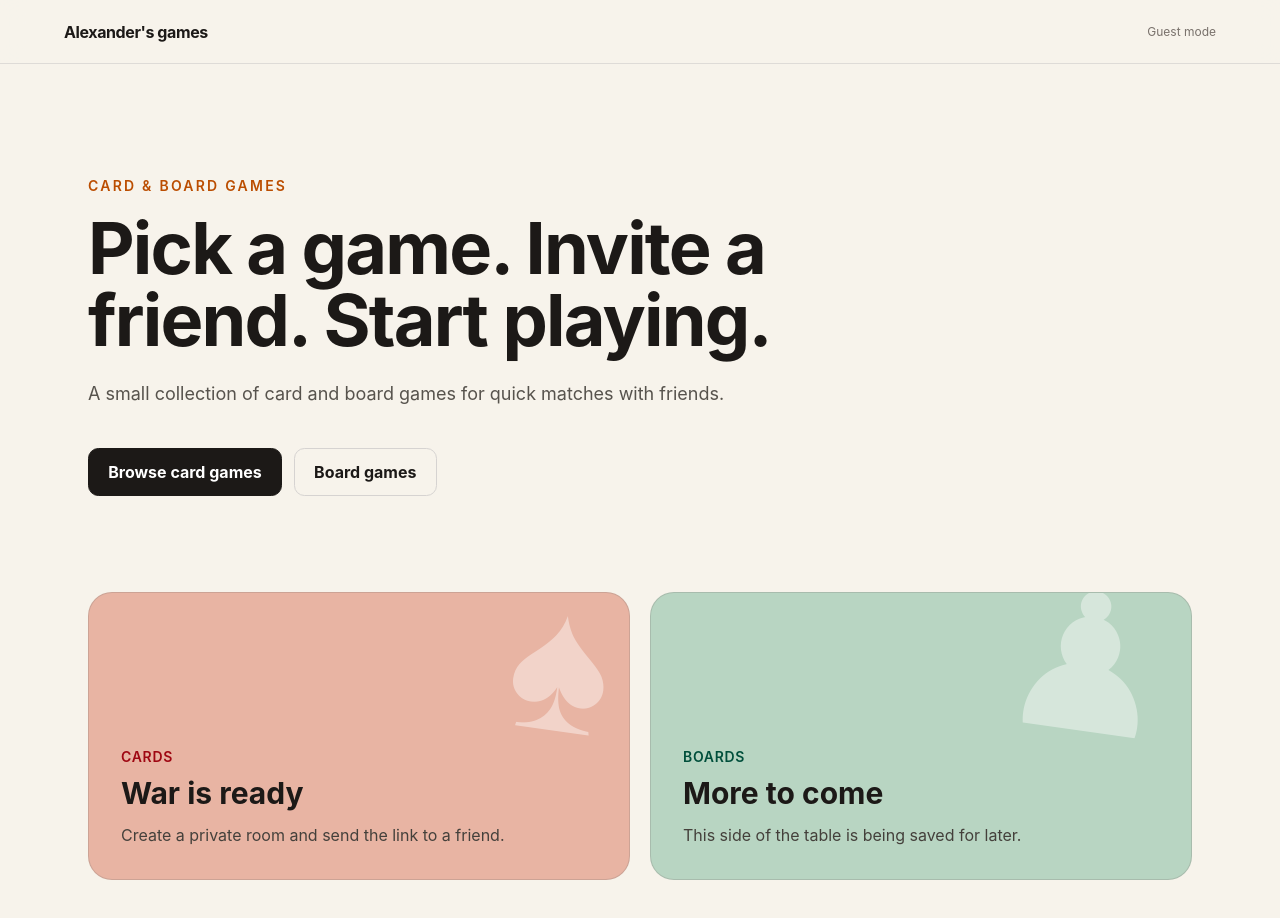
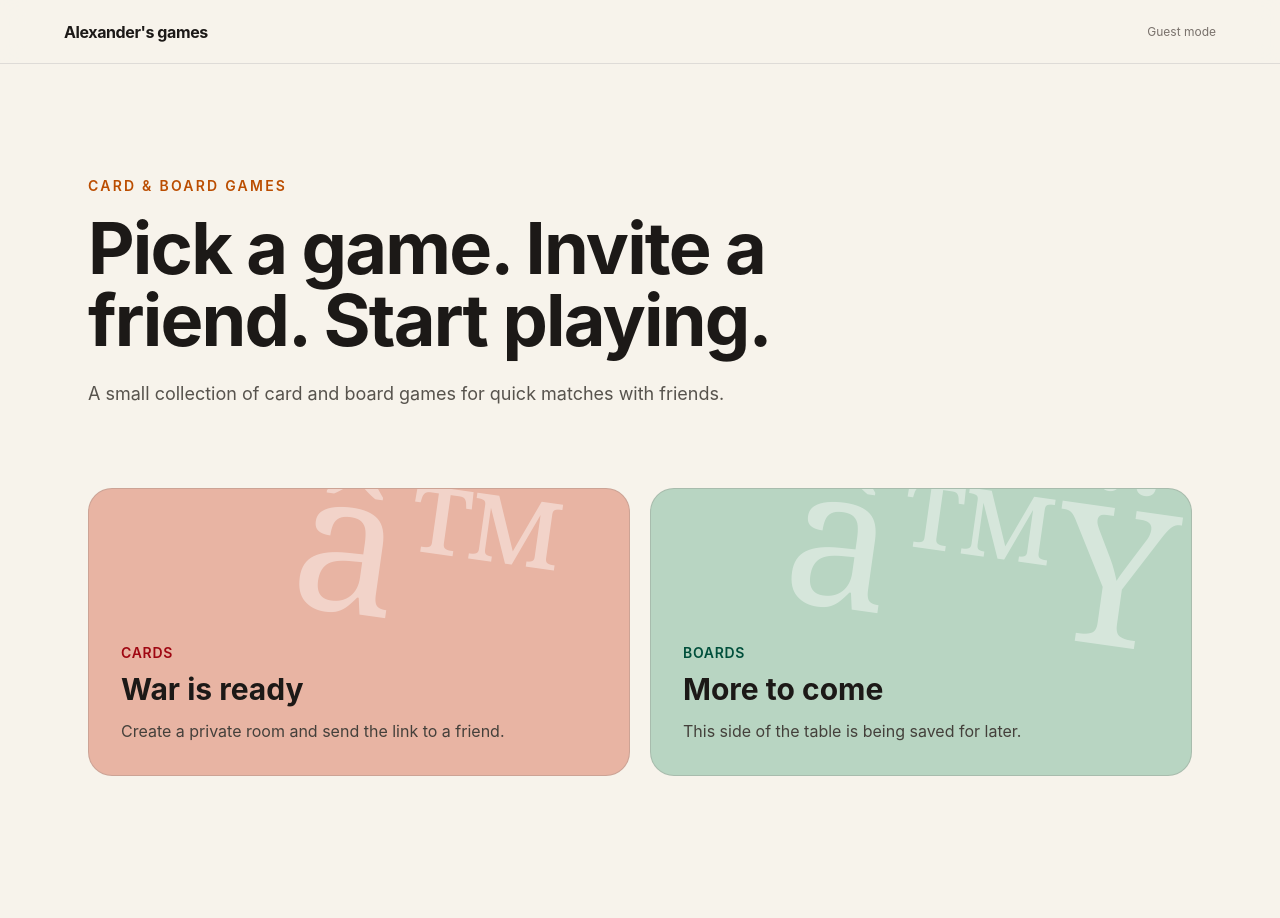
Before and after one commit to alkval/games-platform, a React (Vite) app: page / in a window 1280 px wide. Shown: the top 918 px of the page. After the commit the page ends 888 px from the top, so only its background shows below. Built offline with nearby package versions, Linux system fonts and the light colour scheme; no server answers; what boardgame.io would draw is missing.

Commit message:
Use cards as the single game category selector

```diff
--- a/src/client/pages/HomePage.tsx
+++ b/src/client/pages/HomePage.tsx
@@ -10,15 +10,11 @@ export function HomePage() {
         <p className="mt-6 max-w-2xl text-lg text-stone-600">
           A small collection of card and board games for quick matches with friends.
         </p>
-        <div className="mt-10 flex flex-wrap gap-3">
-          <Link className="primary-button" to="/cardgames">Browse card games</Link>
-          <Link className="secondary-button" to="/boardgames">Board games</Link>
-        </div>
       </motion.div>
 
-      <section className="mt-24 grid gap-5 md:grid-cols-2">
+      <section className="mt-14 grid gap-5 md:mt-20 md:grid-cols-2" aria-label="Choose a game category">
         <Link className="portal-card portal-card-warm" to="/cardgames">
-          <span className="portal-mark">♠</span>
+          <span className="portal-mark">â™ </span>
           <div>
             <p className="text-sm font-semibold uppercase tracking-wider text-red-800">Cards</p>
             <h2 className="mt-2 text-3xl font-bold">War is ready</h2>
@@ -26,7 +22,7 @@ export function HomePage() {
           </div>
         </Link>
         <Link className="portal-card portal-card-cool" to="/boardgames">
-          <span className="portal-mark">♟</span>
+          <span className="portal-mark">â™Ÿ</span>
           <div>
             <p className="text-sm font-semibold uppercase tracking-wider text-emerald-900">Boards</p>
             <h2 className="mt-2 text-3xl font-bold">More to come</h2>
```
